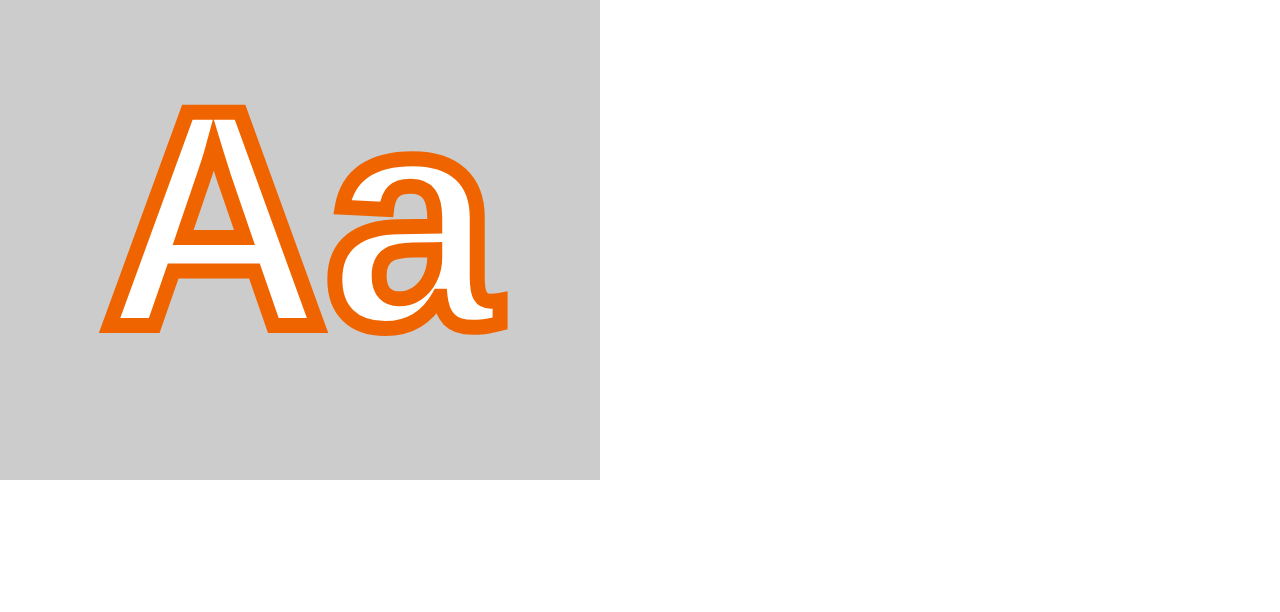
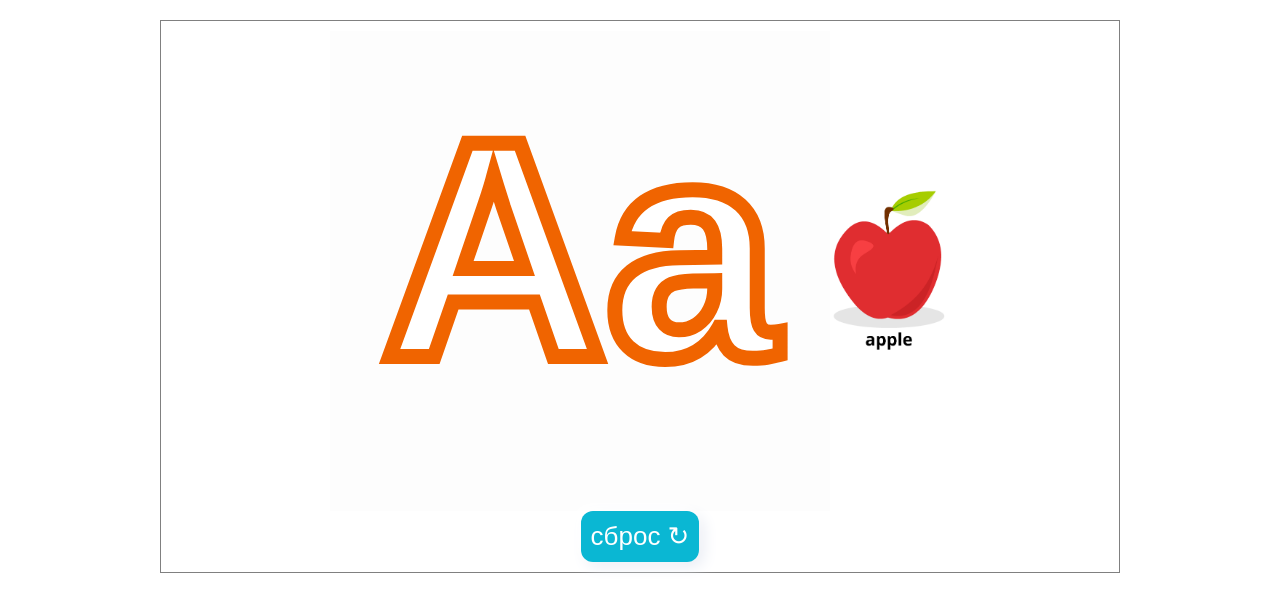
Before and after one commit to Igor-Polonskiy/letterTracing, a plain HTML site: page index.html in a window 1280 px wide. Drawn offline with Linux system fonts and the light colour scheme.

Commit message:
task complete

```diff
--- a/index.html
+++ b/index.html
@@ -9,7 +9,23 @@
 </head>
 
 <body>
-    <canvas></canvas>
+    <div class="task1_wrapper task_wrapper">
+        <div class="task1_img">
+            <canvas></canvas>
+            <img src="apple.png">
+        </div>
+
+        <div class="task1_checkTask">
+            <button class="task1_reloadTask task1Btn">сброс &#8635; </button>
+        </div>
+
+        <audio class="task1_audio" id="task1_1" src="A.mp3">
+            Your browser does not support the
+            <code>audio</code> element.
+        </audio>
+    </div>
+
+
     <script src="script.js"></script>
 </body>
 
--- a/script.js
+++ b/script.js
@@ -1,4 +1,6 @@
 (() => {
+    let reload = document.querySelector('.task1_reloadTask')
+    let audio = document.querySelector('.task1_audio')
     let c = document.querySelector('canvas');
     let cx = c.getContext('2d');
     let mousedown = false;
@@ -13,9 +15,11 @@
     let b = 0
     let drowColor = `rgb(${r}, ${g}, ${b})`
 
+
+
     function setupCanvas() {
         c.height = 480;
-        c.width = 600;
+        c.width = 500;
         cx.lineCap = 'round';
         // cx.strokeStyle = 'rgb(0, 0, 100)';
         cx.font = 'bold 310px Arial';
@@ -105,7 +109,7 @@
 
     function pixelthreshold() {
 
-        if (getpixelamount(r, g, b) / letterpixels > 0.85) {
+        if (getpixelamount(r, g, b) / letterpixels > 0.75) {
             if (!isLetterComplete) {
                 pulse()
             }
@@ -114,6 +118,8 @@
 
     function pulse() {
         let size = 310
+
+        audio.play()
 
         let timerId1 = setInterval(() => {
             size += 2
@@ -154,12 +160,19 @@
     };
 
     function onmousemove(ev) {
-        let x = ev.clientX;
-        let y = ev.clientY;
+        let x = ev.clientX - ev.target.offsetLeft;
+        let y = ev.clientY - ev.target.offsetTop;
         if (mousedown) {
             paint(x, y);
         }
     };
+
+    function reloadTask() {
+        isLetterComplete = false
+        setupCanvas();
+    }
+
+    reload.addEventListener('click', reloadTask)
 
     c.addEventListener('mousedown', onmousedown, false);
     c.addEventListener('mouseup', onmouseup, false);
--- a/style.css
+++ b/style.css
@@ -4,7 +4,61 @@ body {
     font-family: helvetica, arial, sans-serif;
 }
 
+body {
+    max-width: 1000px;
+    margin: auto;
+    font-family: 'Open Sans', sans-serif;
+}
+
+.task_wrapper {
+    margin: 20px;
+    border: 1px solid grey;
+    padding: 10px
+}
+
+.task1_img {
+    display: flex;
+    align-items: center;
+    justify-content: center;
+}
+
+.task1_img img {
+    max-width: 120px;
+}
+
 canvas {
     display: block;
-    background: #ccc;
+    background: rgb(253, 253, 253);
 }
+
+.task1_checkTask {
+    display: flex;
+    justify-content: center;
+}
+
+.task1_chek_answer {
+    display: flex;
+    align-items: center;
+    font-size: 26px;
+}
+
+.task1_chek_answer span {
+    font-size: 25px;
+}
+
+.task1Btn {
+    cursor: pointer;
+    transition: all 0.2s ease;
+    box-shadow: -5px -5px 15px #ffffff, 5px 5px 15px #e9ecf4;
+    border: none;
+    border-radius: 12px;
+    background-color: #0AB7D3;
+    padding: 10px;
+    font-size: 26px;
+    color: white;
+    min-width: 100px;
+}
+
+.task1Btn:hover {
+    box-shadow: -5px -5px 15px #b8b7b7, 5px 5px 15px #99999b;
+}
```
Also changed, not shown: apple.png (added), 1 other file.
